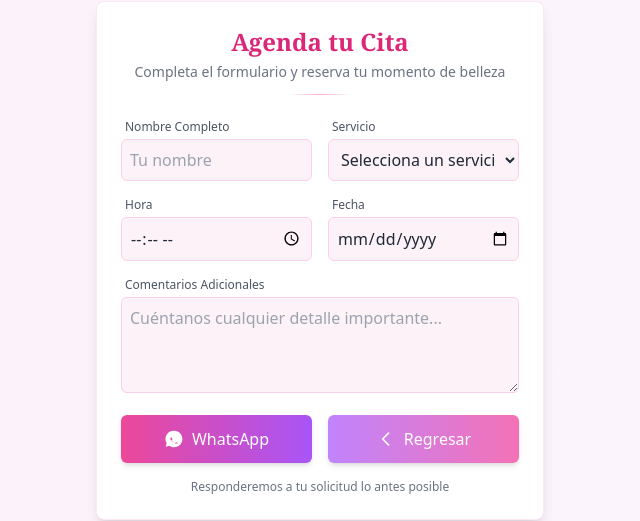
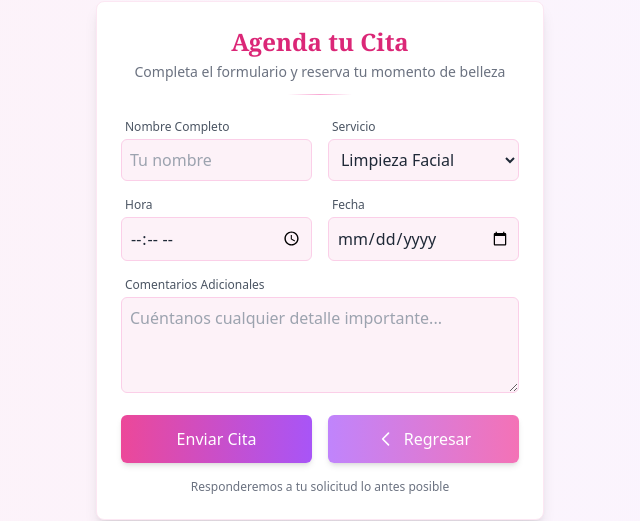
Before and after one commit to jhonjamc/Cosmetologia-Web, a React (Create React App) app: page /Citas in a window 1280 px wide. Shown: the part 140-661 px from the top of the page, without its empty margins (320-960 px from the left). Built offline with nearby package versions, Linux system fonts and the light colour scheme.

Commit message:
Reemplazo de WhatsApp a Formspree

```diff
--- a/src/components/Citas.jsx
+++ b/src/components/Citas.jsx
@@ -1,31 +1,28 @@
-import React from 'react';
+import React, { useState } from 'react';
 import { useNavigate } from 'react-router-dom';
 
 const Citas = () => {
+  const navigate = useNavigate();
+  const irAInicio = () => navigate('/');
+  const [enviado, setEnviado] = useState(false);
+  const [error, setError] = useState(false);
 
-  const navigate = useNavigate();
-  const irAInicio = () => {
-    navigate('/');
-  };
+  const handleSubmit = async (e) => {
+    e.preventDefault();
+    const formData = new FormData(e.target);
 
-  const handleSubmit = (e) => {
-    e.preventDefault();
+    const res = await fetch("https://formspree.io/f/mgobpyrj", {
+      method: "POST",
+      body: formData,
+      headers: { Accept: "application/json" },
+    });
 
-    const nombre = e.target.nombre.value;
-    const servicio = e.target.servicio.value;
-    const hora = e.target.hora.value;
-    const fecha = e.target.fecha.value;
-    const comentarios = e.target.message.value;
-
-    const mensaje = `*Nueva solicitud de cita*
-    👤 *Nombre:* ${nombre}
-    💆 *Servicio:* ${servicio}
-    📅 *Fecha:* ${fecha}
-    🕒 *Hora:* ${hora}
-    📝 *Comentarios:* ${comentarios}`;
-    const url = `https://wa.me/573226868956?text=${encodeURIComponent(mensaje)}`;
-
-    window.open(url, "_blank");
+    if (res.ok) {
+      setEnviado(true);
+      e.target.reset();
+    } else {
+      setError(true);
+    }
   };
 
   return (
@@ -39,26 +36,28 @@ const Citas = () => {
           </div>
         </div>
 
+        {enviado ? (
+          <div className="text-center py-8">
+            <div className="text-pink-500 text-5xl mb-4">✓</div>
+            <h3 className="text-xl font-serif text-pink-600 mb-2">¡Cita enviada!</h3>
+            <p className="text-gray-500 text-sm mb-6">Te contactaremos pronto para confirmar.</p>
+            <button onClick={() => setEnviado(false)} className="bg-gradient-to-r from-pink-500 to-purple-500 text-white px-6 py-2 rounded-md text-sm">
+              Agendar otra cita
+            </button>
+          </div>
+        ) : (
           <form className="flex flex-wrap" onSubmit={handleSubmit}>
             <div className="w-full md:w-[48%] md:mr-[2%] mb-4">
               <label className="block text-xs font-medium text-gray-600 mb-1 pl-1">Nombre Completo</label>
-            <input
-              type="text"
-              name="nombre"
-              required
-              placeholder="Tu nombre"
-              className="bg-pink-50 text-gray-800 border border-pink-200 rounded-md p-2 w-full focus:outline-none focus:ring-1 focus:ring-pink-400 focus:border-pink-400 transition ease-in-out duration-150"
-            />
+              <input type="text" name="nombre" required placeholder="Tu nombre"
+                className="bg-pink-50 text-gray-800 border border-pink-200 rounded-md p-2 w-full focus:outline-none focus:ring-1 focus:ring-pink-400 focus:border-pink-400 transition ease-in-out duration-150" />
             </div>
 
             <div className="w-full md:w-[48%] md:ml-[2%] mb-4">
               <label className="block text-xs font-medium text-gray-600 mb-1 pl-1">Servicio</label>
-            <select
-              name="servicio"
-              required
-              className="bg-pink-50 text-gray-800 border border-pink-200 rounded-md p-2 w-full focus:outline-none focus:ring-1 focus:ring-pink-400 focus:border-pink-400 transition ease-in-out duration-150"
-            >
-              <option value="" disabled selected>Selecciona un servicio</option>
+              <select name="servicio" required
+                className="bg-pink-50 text-gray-800 border border-pink-200 rounded-md p-2 w-full focus:outline-none focus:ring-1 focus:ring-pink-400 focus:border-pink-400 transition ease-in-out duration-150">
+                <option value="" disabled defaultValue>Selecciona un servicio</option>
                 <option value="Limpieza Facial">Limpieza Facial</option>
                 <option value="Maquillaje">Maquillaje</option>
                 <option value="Masajes">Masajes</option>
@@ -68,58 +67,33 @@ const Citas = () => {
 
             <div className="w-full md:w-[48%] md:mr-[2%] mb-4">
               <label className="block text-xs font-medium text-gray-600 mb-1 pl-1">Hora</label>
-            <input
-              type="time"
-              name="hora"
-              required
-              className="bg-pink-50 text-gray-800 border border-pink-200 rounded-md p-2 w-full focus:outline-none focus:ring-1 focus:ring-pink-400 focus:border-pink-400 transition ease-in-out duration-150"
-            />
+              <input type="time" name="hora" required
+                className="bg-pink-50 text-gray-800 border border-pink-200 rounded-md p-2 w-full focus:outline-none focus:ring-1 focus:ring-pink-400 focus:border-pink-400 transition ease-in-out duration-150" />
             </div>
 
             <div className="w-full md:w-[48%] md:ml-[2%] mb-4">
               <label className="block text-xs font-medium text-gray-600 mb-1 pl-1">Fecha</label>
-            <input
-              type="date"
-              name="fecha"
-              required
-              className="bg-pink-50 text-gray-800 border border-pink-200 rounded-md p-2 w-full focus:outline-none focus:ring-1 focus:ring-pink-400 focus:border-pink-400 transition ease-in-out duration-150"
-            />
+              <input type="date" name="fecha" required
+                className="bg-pink-50 text-gray-800 border border-pink-200 rounded-md p-2 w-full focus:outline-none focus:ring-1 focus:ring-pink-400 focus:border-pink-400 transition ease-in-out duration-150" />
             </div>
 
             <div className="w-full mb-4">
               <label className="block text-xs font-medium text-gray-600 mb-1 pl-1">Comentarios Adicionales</label>
-            <textarea
-              name="message"
-              placeholder="Cuéntanos cualquier detalle importante..."
-              className="bg-pink-50 text-gray-800 border border-pink-200 rounded-md p-2 w-full h-24 focus:outline-none focus:ring-1 focus:ring-pink-400 focus:border-pink-400 transition ease-in-out duration-150"
-            />
+              <textarea name="message" placeholder="Cuéntanos cualquier detalle importante..."
+                className="bg-pink-50 text-gray-800 border border-pink-200 rounded-md p-2 w-full h-24 focus:outline-none focus:ring-1 focus:ring-pink-400 focus:border-pink-400 transition ease-in-out duration-150" />
             </div>
 
+            {error && <p className="w-full text-center text-red-500 text-sm mb-3">Hubo un error. Intenta de nuevo.</p>}
+
             <div className="flex w-full gap-4">
-            <button
-              type="submit"
-              className="flex items-center justify-center gap-2 bg-gradient-to-r from-pink-500 to-purple-500 hover:from-pink-600 hover:to-purple-600 text-white font-medium py-3 px-4 rounded-md transition ease-in-out duration-200 flex-1 shadow-md"
-            >
-              <svg
-                xmlns="http://www.w3.org/2000/svg"
-                className="h-5 w-5"
-                fill="white"
-                viewBox="0 0 24 24"
-              >
-                <path d="M12.004 2.003a9.94 9.94 0 0 0-8.799 14.994l-1.18 4.309 4.423-1.163a9.94 9.94 0 1 0 5.556-18.14zm5.717 14.088c-.237.663-1.38 1.294-1.9 1.38-.488.087-1.093.125-1.758-.112-.405-.15-.925-.3-1.593-.587a10.57 10.57 0 0 1-2.92-2.007 8.99 8.99 0 0 1-1.635-2.41c-.15-.3-.3-.663-.3-1.05 0-.437.15-.675.3-.862.15-.187.337-.3.525-.3h.45c.15 0 .337 0 .487.375.188.45.638 1.537.688 1.65.05.112.088.262.013.412-.075.15-.113.225-.225.337-.112.112-.237.262-.337.375-.113.112-.238.225-.1.45.15.225.675 1.125 1.45 1.837.988.9 1.825 1.187 2.062 1.312.237.112.375.1.525-.05.15-.15.6-.675.763-.9.187-.225.3-.187.487-.112.188.075 1.2.562 1.406.675.188.075.3.112.338.187.037.075.037.45-.2 1.112z" />
-              </svg>
-              WhatsApp
+              <button type="submit"
+                className="flex items-center justify-center gap-2 bg-gradient-to-r from-pink-500 to-purple-500 hover:from-pink-600 hover:to-purple-600 text-white font-medium py-3 px-4 rounded-md transition ease-in-out duration-200 flex-1 shadow-md">
+                Enviar Cita
               </button>
 
               <button onClick={irAInicio} type="button"
                 className="flex items-center justify-center gap-2 bg-gradient-to-r from-purple-400 to-pink-400 hover:from-purple-500 hover:to-pink-500 text-white font-medium py-3 px-4 rounded-md transition ease-in-out duration-200 flex-1 shadow-md">
-              <svg
-               xmlns="http://www.w3.org/2000/svg"
-                className="h-5 w-5"
-                fill="none"
-                viewBox="0 0 24 24"
-                stroke="currentColor"
-              >
+                <svg xmlns="http://www.w3.org/2000/svg" className="h-5 w-5" fill="none" viewBox="0 0 24 24" stroke="currentColor">
                   <path strokeLinecap="round" strokeLinejoin="round" strokeWidth={2} d="M15 19l-7-7 7-7" />
                 </svg>
                 Regresar
@@ -130,6 +104,7 @@ const Citas = () => {
               <p className="text-xs text-gray-500">Responderemos a tu solicitud lo antes posible</p>
             </div>
           </form>
+        )}
       </div>
     </div>
   );
```
Lines whose indentation alone changed are shown as unchanged.
